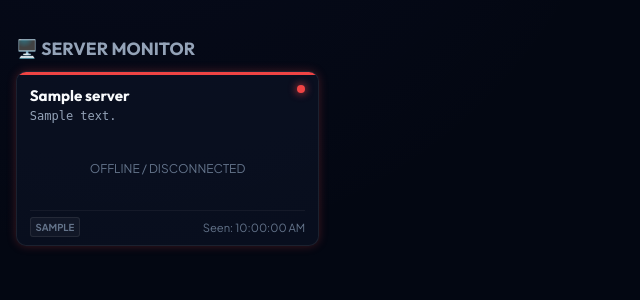
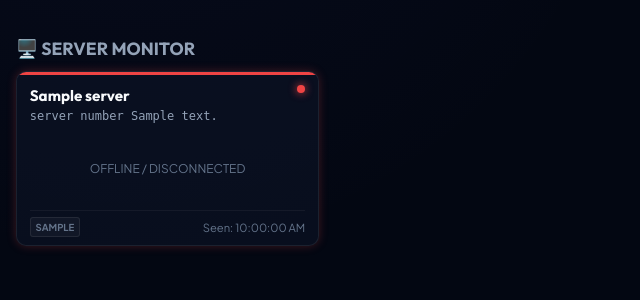
Before and after one commit to barangbaru/sentinel360, a FastAPI app: page /tv in a window 1280 px wide. Shown: the part 419-719 px from the top of the page, without its empty margins (0-640 px from the left). Run offline with FastAPI, Linux system fonts and the light colour scheme; tables that the repository leaves empty hold one stand-in row (values such as "Sample post").

Commit message:
style: prepend 'server number' string before masked IP on TV mode dashboard

```diff
--- a/backend/templates/tv.html
+++ b/backend/templates/tv.html
@@ -564,7 +564,7 @@
                             <div class="tv-card-header">
                                 <div>
                                     <div class="tv-server-name" title="${server.name}">${server.name}</div>
-                                    <div class="tv-server-ip">${formatIP(server.ip_address)}</div>
+                                    <div class="tv-server-ip">server number ${formatIP(server.ip_address)}</div>
                                 </div>
                                 <span class="tv-status-dot"></span>
                             </div>
```
